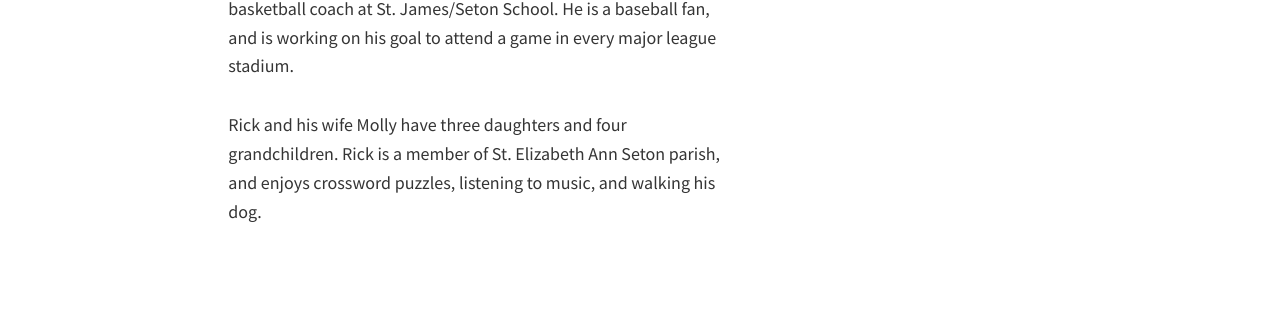
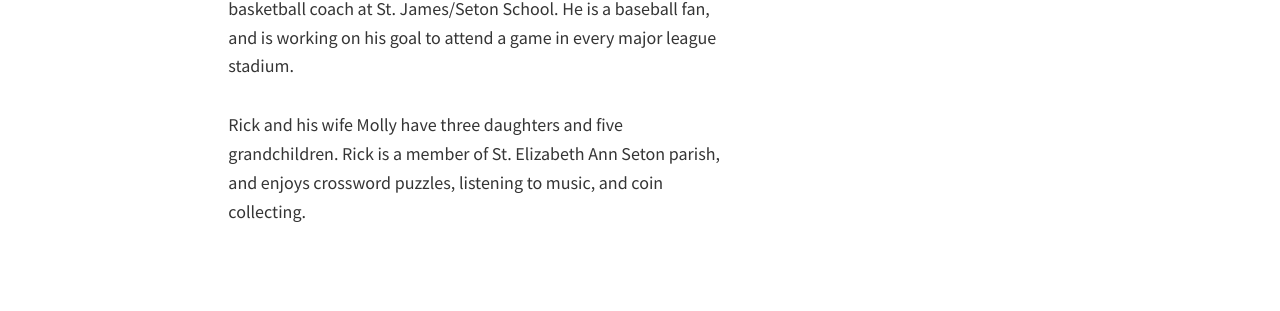
Before and after one commit to rickdrews/rickdrews, a Jekyll site: the page built from about.md, in a window 1280 px wide and 900 px high, scrolled down 874 px. Shown: the part 147-458 px from the top of the window. Built offline with Jekyll 4.4.1, drawn with Linux system fonts in a browser that asks for light colours; nearby versions of some CDN libraries.

Commit message:
Update about.md

```diff
--- a/about.md
+++ b/about.md
@@ -10,7 +10,7 @@ footer: about
   <img src="/img/certificate.jpg" class="photo">
   <p>Every year since 1992, Rick has received the AV rating from Martindale-Hubbell, which is the highest legal and ethical rating from his peers.</p>
   <p>Rick regularly volunteers his legal services to the Douglas County Self-Help Desk and Sacred Heart Ministry Center, and is on the St. James Long-Term Planning Committee.  He has coached high school Mock Trial Teams, and was a long-time youth basketball coach at St. James/Seton School.  He is a baseball fan, and is working on his goal to attend a game in every major league stadium.</p>
-  <p>Rick and his wife Molly have three daughters and four grandchildren. Rick is a member of St. Elizabeth Ann Seton parish, and enjoys crossword puzzles, listening to music, and walking his dog.</p>
+  <p>Rick and his wife Molly have three daughters and five grandchildren. Rick is a member of St. Elizabeth Ann Seton parish, and enjoys crossword puzzles, listening to music, and coin collecting.</p>
   <div class="hidden-photo">
     <img src="/img/certificate-small.jpg">
   </div>
```
